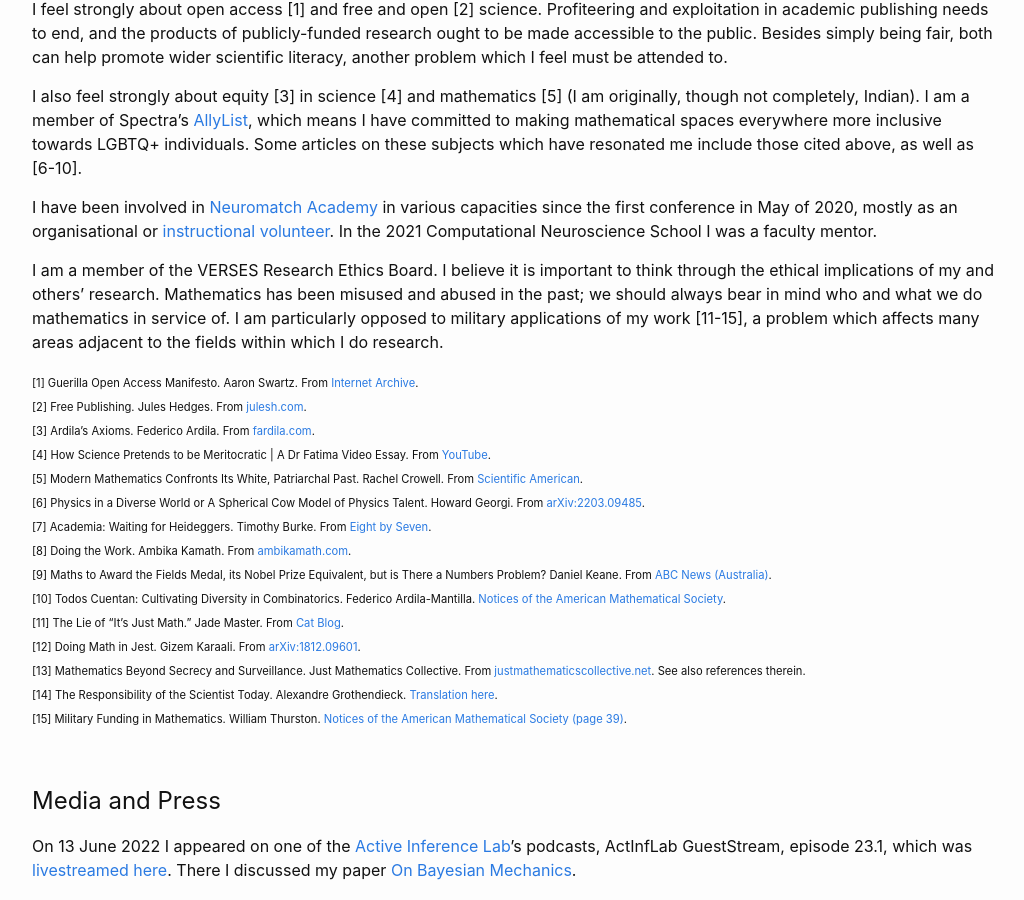
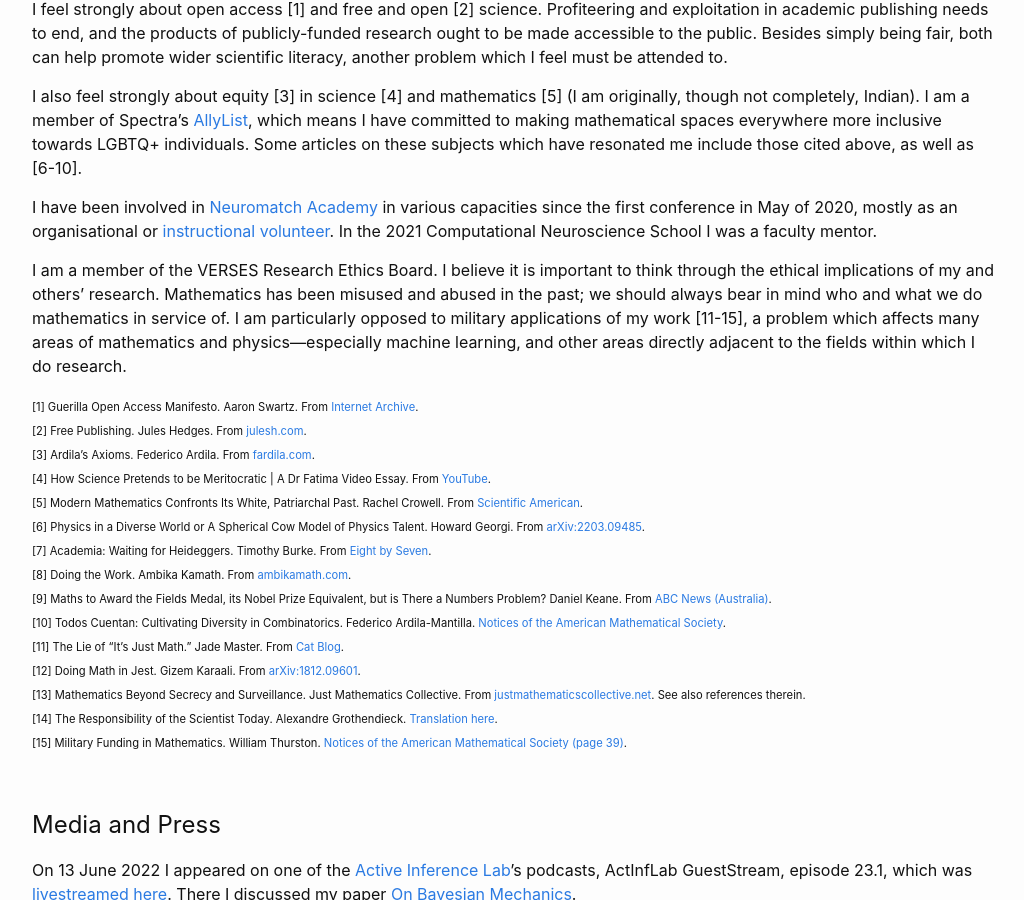
Before and after one commit to DARSakthi/DARSakthi.github.io, a Jekyll site: the page built from other.markdown, in a window 1280 px wide and 900 px high, scrolled down 404 px. Shown: the whole window, without its empty margins (126-1150 px from the left). Built offline with Jekyll 4.4.1, drawn with Linux system fonts in a browser that asks for light colours.

Commit message:
Revised language

```diff
--- a/other.markdown
+++ b/other.markdown
@@ -21,7 +21,7 @@ I also feel strongly about equity [3] in science [4] and mathematics [5] (I am o
 
 I have been involved in [Neuromatch Academy](https://academy.neuromatch.io) in various capacities since the first conference in May of 2020, mostly as an organisational or [instructional volunteer](https://darsakthi.github.io/teaching/2020-NMA). In the 2021 Computational Neuroscience School I was a faculty mentor.
 
-I am a member of the VERSES Research Ethics Board. I believe it is important to think through the ethical implications of my and others’ research. Mathematics has been misused and abused in the past; we should always bear in mind who and what we do mathematics in service of. I am particularly opposed to military applications of my work [11-15], a problem which affects many areas adjacent to the fields within which I do research.
+I am a member of the VERSES Research Ethics Board. I believe it is important to think through the ethical implications of my and others’ research. Mathematics has been misused and abused in the past; we should always bear in mind who and what we do mathematics in service of. I am particularly opposed to military applications of my work [11-15], a problem which affects many areas of mathematics and physics—especially machine learning, and other areas directly adjacent to the fields within which I do research.
 
 <span style="font-size:0.7em;">
   [1] Guerilla Open Access Manifesto. Aaron Swartz. From <a href="https://archive.org/stream/GuerillaOpenAccessManifesto/Goamjuly2008_djvu.txt">Internet Archive</a>.
```
